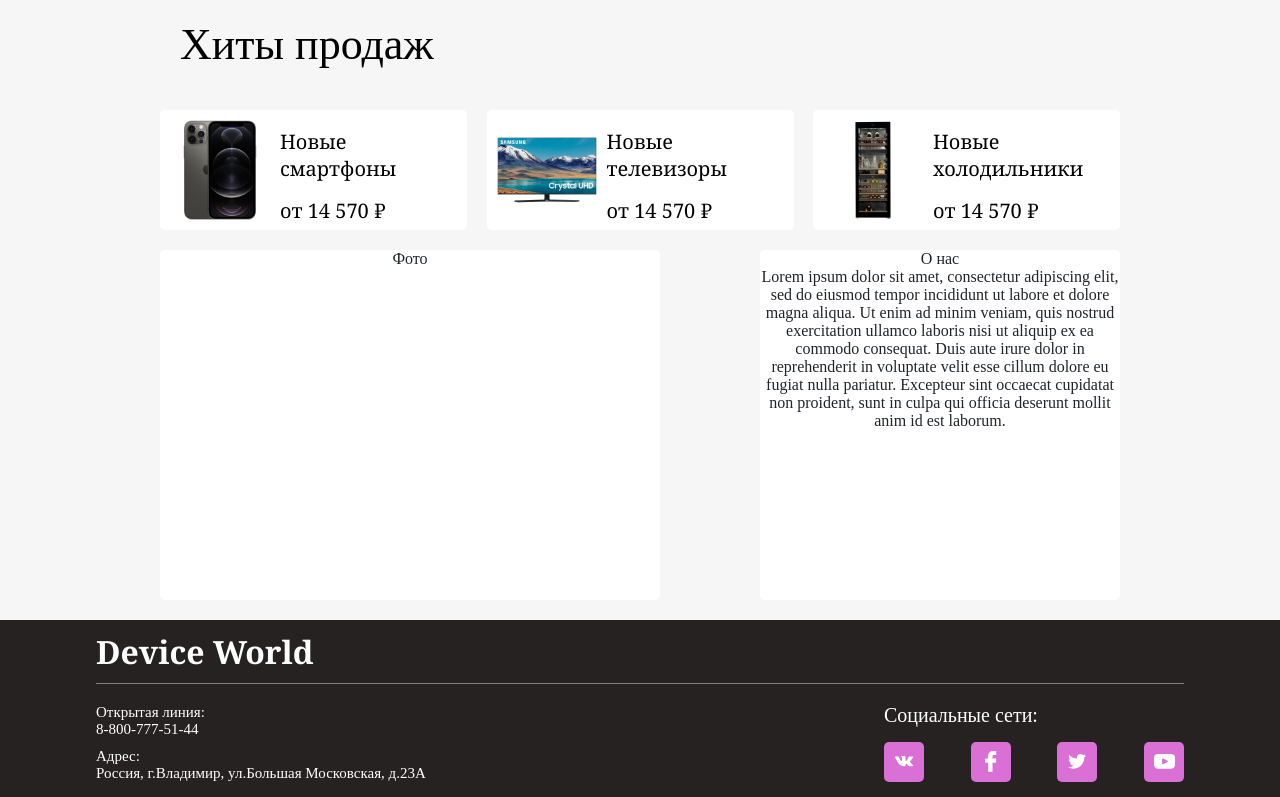
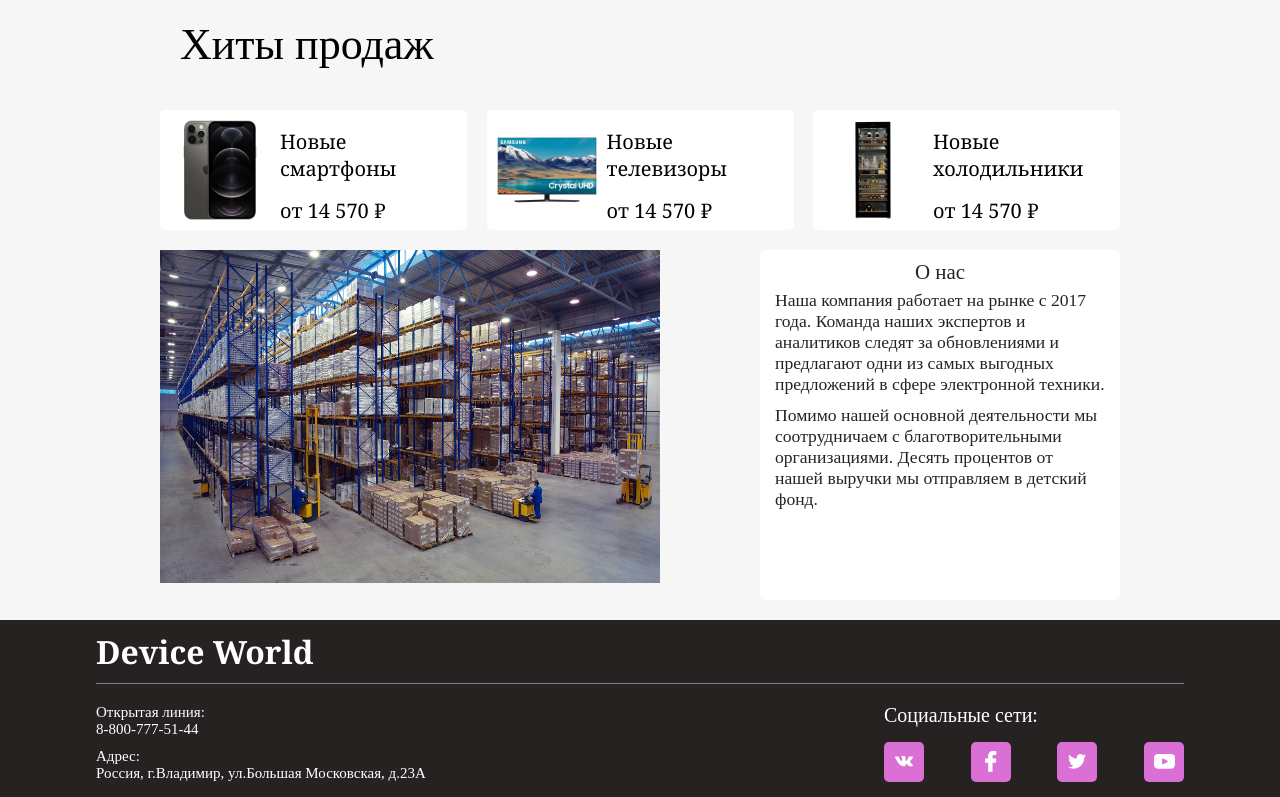
Before and after one commit to andrey136/web-store, a React (Create React App) app: page / in a window 1280 px wide. Shown: the part 532-1329 px from the top of the page. Built offline with nearby package versions, Linux system fonts and the light colour scheme.

Commit message:
added a factory pic to the landing page and wrote some text to describe our company

```diff
--- a/src/App.css
+++ b/src/App.css
@@ -238,6 +238,19 @@ body{
   background: transparent;
 }
 
+.information-form .front-pic{
+  background: white;
+  height: 333px;
+  width: 500px;
+  float: left;
+  border-radius: 5px;
+}
+
+.information-form .front-pic img{
+  width: 500px;
+  height: 333px;
+}
+
 /* .blue{
   background: rgba(0, 0, 255, 0.678);
   height: 350px;
@@ -245,13 +258,13 @@ body{
   float: left;
 } */
 
-.blue{
+/* .blue{
   background: white;
   height: 350px;
   width: 500px;
   float: left;
   border-radius: 5px;
-}
+} */
 
 /* .green{
   background: rgba(0, 128, 0, 0.548);
@@ -260,12 +273,23 @@ body{
   float: right;
 } */
 
-.green{
+.company-description{
   background: white;
   height: 350px;
   width: 360px;
   float: right;
   border-radius: 5px;
+}
+
+.company-description .title{
+  font-size:1.31em;
+  padding-top: 10px;
+}
+
+.company-description p{
+  padding: 5px 15px;
+  font-size:1.1em;
+  text-align: left;
 }
 
 /* Footer ------------------------------------------------------------------------------------ */
--- a/src/Components/Main Content/InformationForm.js
+++ b/src/Components/Main Content/InformationForm.js
@@ -1,16 +1,20 @@
 import React from 'react';
 import '../../App.css';
+import front_pic from '../../img/factory_pic.jpg'
 
 class InformationForm extends React.Component {
     render(){
         return (
         <div className="information-form sample flex-container">
-            <div className="blue">
-                Фото
+            <div className="front-pic">
+                <img src={front_pic}></img>
             </div>
-            <div className="green">
-                О нас
-                <p>Lorem ipsum dolor sit amet, consectetur adipiscing elit, sed do eiusmod tempor incididunt ut labore et dolore magna aliqua. Ut enim ad minim veniam, quis nostrud exercitation ullamco laboris nisi ut aliquip ex ea commodo consequat. Duis aute irure dolor in reprehenderit in voluptate velit esse cillum dolore eu fugiat nulla pariatur. Excepteur sint occaecat cupidatat non proident, sunt in culpa qui officia deserunt mollit anim id est laborum.</p>
+            <div className="company-description">
+                <div className="title">О нас</div>
+                <p>Наша компания работает на рынке с 2017 года. Команда наших экспертов и
+                    аналитиков следят за обновлениями и предлагают одни из самых выгодных предложений в сфере
+                    электронной техники.</p>
+                <p>Помимо нашей основной деятельности мы соотрудничаем с благотворительными организациями. Десять процентов от нашей выручки мы отправляем в детский фонд. </p>
             </div>
         </div>
   );
```
Also changed, not shown: src/img/factory_pic.jpg (added).
